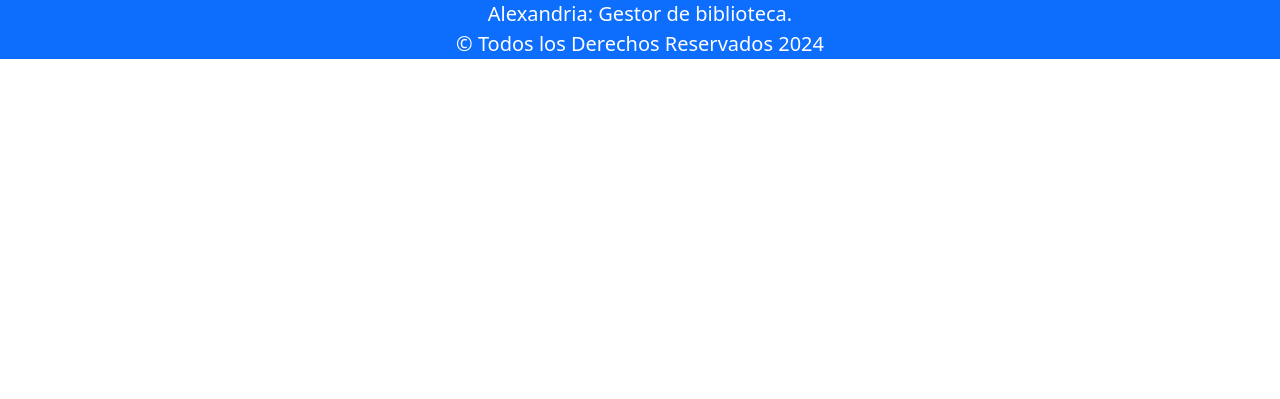
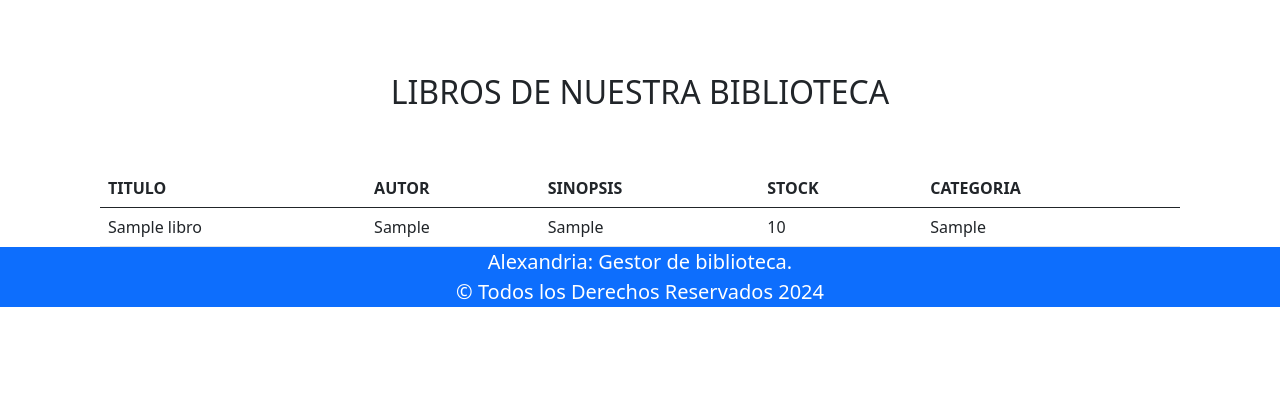
Before and after one commit to JhonmaSG/BibliotecaAlexandriaPhp, a PHP site: page /LibrosNoUser.php in a window 1280 px wide; the page is wider, and only the part inside the window is pictured. Shown: the part 401-800 px from the top of that part. Run offline with PHP 8.4, Linux system fonts and the light colour scheme; tables that the repository leaves empty or names only in its code hold one stand-in row (values such as "Sample post"); some libraries are stand-ins or nearby versions.

Commit message:
completed NoUser

```diff
--- a/Acceso/Login.php
+++ b/Acceso/Login.php
@@ -46,8 +46,7 @@
                         <br>
                         <input type="submit" value="Login" class="btn btn-primary">
                         <input type="reset" value="Limpiar" class="btn btn-warning">
-                        <input type="submit" value="Atras" class="btn btn-info" >
-
+                        <input type="button" value="Atrás" class="btn btn-info" onclick="window.location.href = '../indexNoUser.php';">
                     </form>
                 </div>
             </div>
--- /dev/null
+++ b/Conexion/ConexionBDPDO.php
@@ -0,0 +1,20 @@
+<!DOCTYPE html>
+<html>
+    <head>
+        <meta charset="UTF-8">
+        <title></title>
+    </head>
+    <body>
+        <?php
+        try {
+            //mysql:host=127.0.0.1:3307
+            $conexion = new PDO("mysql:host=127.0.0.1:3307;dbname=libreria", "root", "");
+            $conexion->setAttribute(PDO :: ATTR_ERRMODE, PDO :: ERRMODE_EXCEPTION);
+            //echo ("Se ha conectado a MySQL (PDO)....</br>");
+        } catch (PDOException $e) {
+            //echo ("No se ha conectado a MySQL (POO): " . $e->getMessage());
+        }
+       // $conexion = null;
+        ?>
+    </body>
+</html>
--- /dev/null
+++ b/Conexion/ListarTablaLibroNoUser.php
@@ -0,0 +1,38 @@
+<?php
+
+try {
+    require("ConexionBDPDO.php");
+
+    $mostra_tabla = "SELECT titulo, autor, sinopsis, stock, categoria FROM libro";
+    $resultado = $conexion->prepare($mostra_tabla);
+    $resultado->execute();
+    $tablas = $resultado->fetchAll(PDO::FETCH_ASSOC);
+
+    echo '<br><div style="text-align: center; margin: 50px; width:100%;"><h2>LIBROS DE NUESTRA BIBLIOTECA</h2></div>';
+    echo'<table class="table table-hover" style="margin:0 100px;">';
+    echo'<thead><tr>';
+    echo'<th>TITULO</th><th>AUTOR</th><th>SINOPSIS</th><th>STOCK</th><th>CATEGORIA</th>';
+    echo'</tr></thead>';
+    echo '<tbody>';
+
+    if ($tablas) {
+        foreach ($tablas as $tabla) {
+        echo '<tr>';
+        echo '<td>' . htmlspecialchars($tabla['titulo']) . '</td>';
+        echo '<td>' . htmlspecialchars($tabla['autor']) . '</td>';
+        echo '<td>' . htmlspecialchars($tabla['sinopsis']) . '</td>';
+        echo '<td>' . htmlspecialchars($tabla['stock']) . '</td>';
+        echo '<td>' . htmlspecialchars($tabla['categoria']) . '</td>';
+        echo '</tr>';
+    }
+    }else {
+        echo '<tr>';
+        echo '<td colspan="5">No hay datos disponibles.</td>';
+        echo '</tr>';
+    }
+        echo '</tbody></table>';
+
+} catch (PDOException $e) {
+    echo "Error al listar alguna de las tablas<br/>" . $e->getMessage();
+}
+?>
--- a/CrearCuenta.php
+++ b/CrearCuenta.php
@@ -37,7 +37,8 @@
                         <br>
                         <input type="submit" name="accion" value="Enviar" class="btn btn-primary">
                         <input type="reset" name="accion" value="Limpiar" class="btn btn-warning">
-                        <input type="submit" value="Atras" class="btn btn-info" >
+                        <input type="button" value="Atrás" class="btn btn-info" onclick="window.location.href = 'indexNoUser.php';">
+
                     </form>
 
                 </div>
--- a/Encabezado.php
+++ b/Encabezado.php
@@ -18,7 +18,7 @@
                             </li>
                             <li class="nav-item active ms-sm-5 me-5">
                                 <a class="btn btn-outline-light"
-                                   href="LibrosNoUser.php" ><i class="fa-solid fa-book"></i> Buscar Libro</a>
+                                   href="LibrosNoUser.php" ><i class="fa-solid fa-book"></i> Nuestros Libros</a>
                             </li>
                             <li class="nav-item active ms-sm-5 me-5">
                                 <a class="btn btn-outline-light"
--- a/LibrosNoUser.php
+++ b/LibrosNoUser.php
@@ -15,7 +15,9 @@
         </header>
 
         <main>
-            <?php include('Carrusel.php'); ?>
+            <?php
+            include('Carrusel.php');
+            include('./Conexion/ListarTablaLibroNoUser.php');?>
         </main>
 
         <footer>
```
Also changed, not shown: estilos.css (line endings or trailing spaces).
